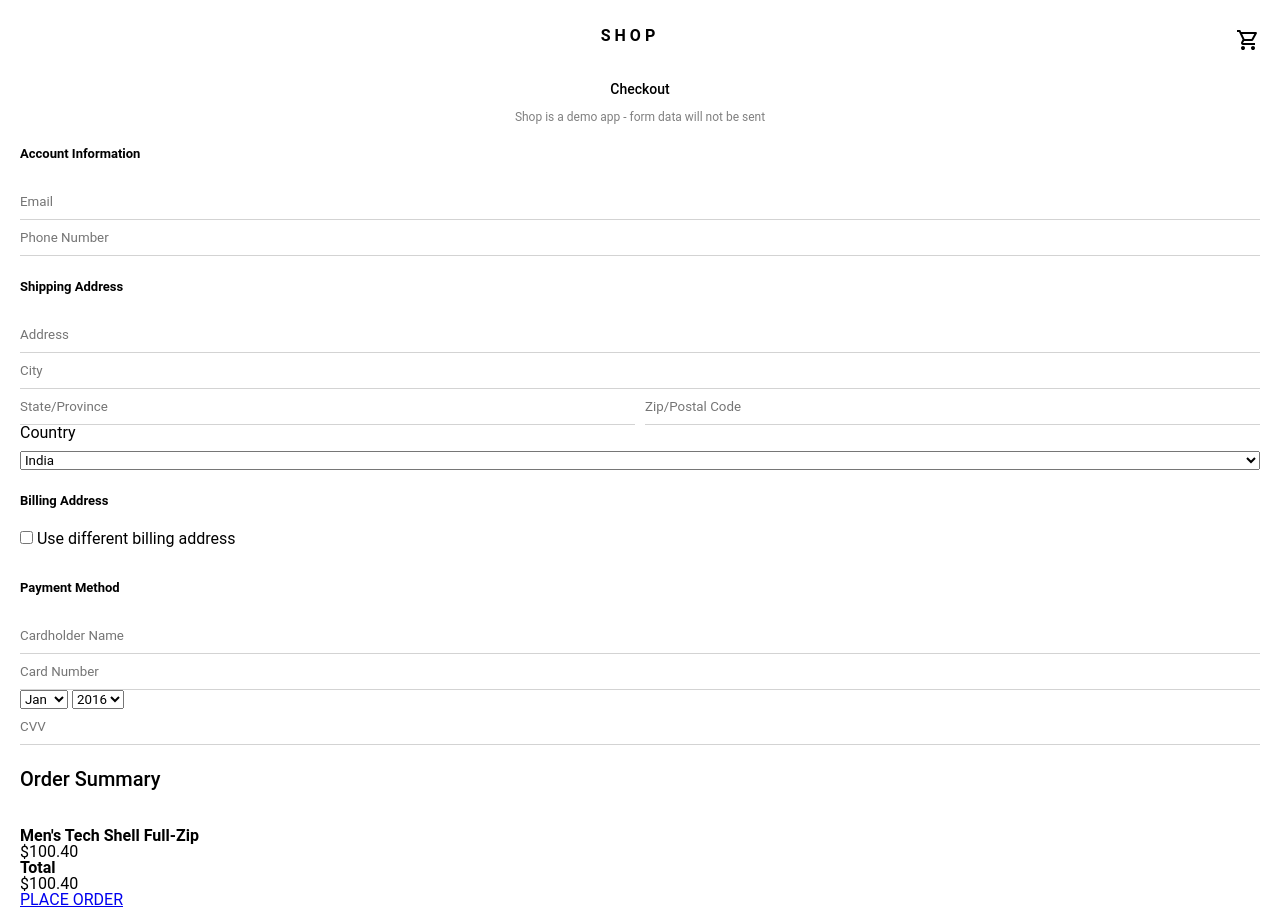
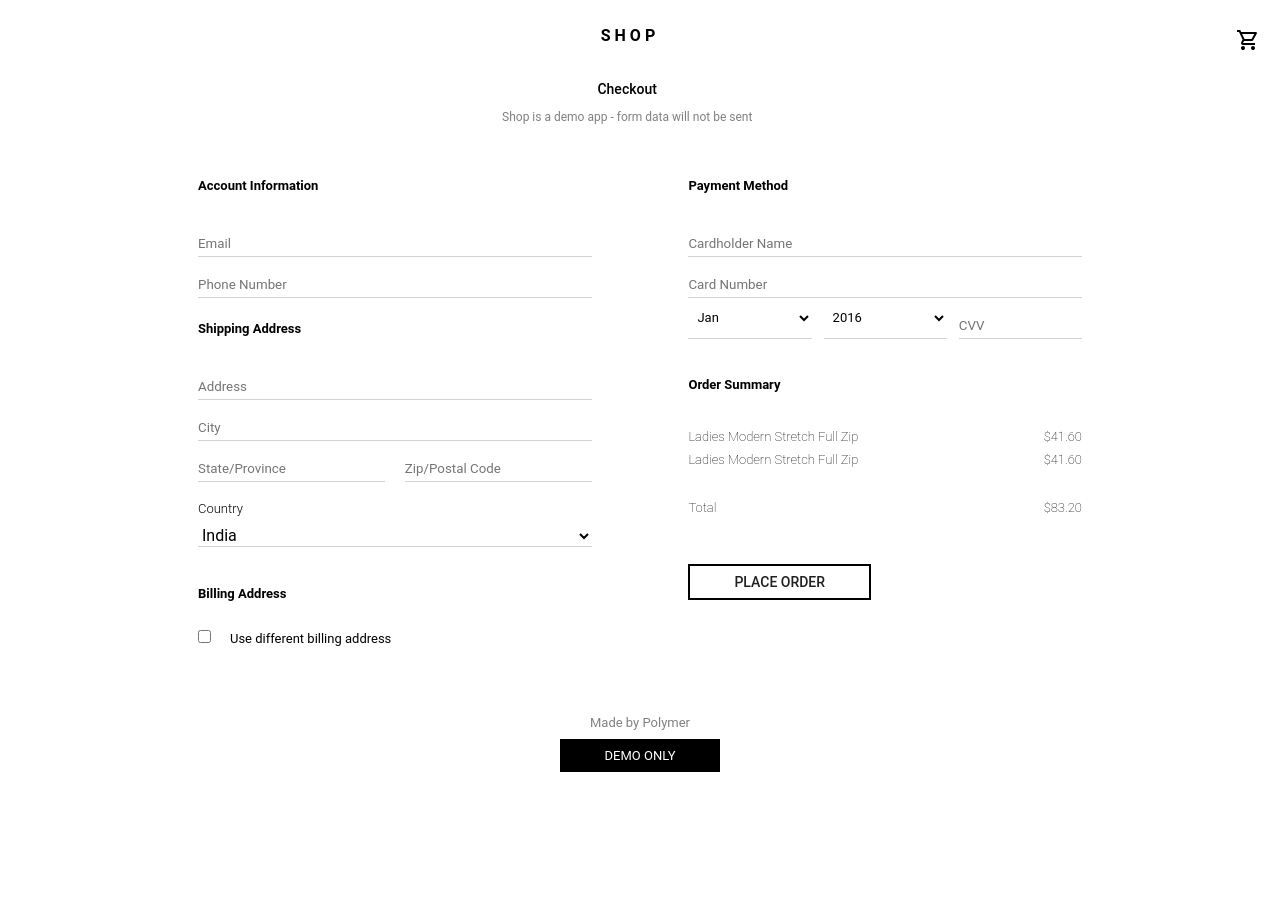
Before and after one commit to Umaprashanth/Polymer-Project, a plain HTML site: page checkout.html in a window 1280 px wide. After the commit the page ends 800 px from the top, so only its background shows below. Drawn offline with Linux system fonts and the light colour scheme.

Commit message:
before linking pages

```diff
--- a/checkout.html
+++ b/checkout.html
@@ -16,7 +16,7 @@
             <div class="ShoppingCart"><a href="#"><svg xmlns="http://www.w3.org/2000/svg" height="24px" viewBox="0 -960 960 960" width="24px" fill="#000000"><path d="M280-80q-33 0-56.5-23.5T200-160q0-33 23.5-56.5T280-240q33 0 56.5 23.5T360-160q0 33-23.5 56.5T280-80Zm400 0q-33 0-56.5-23.5T600-160q0-33 23.5-56.5T680-240q33 0 56.5 23.5T760-160q0 33-23.5 56.5T680-80ZM246-720l96 200h280l110-200H246Zm-38-80h590q23 0 35 20.5t1 41.5L692-482q-11 20-29.5 31T622-440H324l-44 80h480v80H280q-45 0-68-39.5t-2-78.5l54-98-144-304H40v-80h130l38 80Zm134 280h280-280Z"/></svg></a></div>
         </div>
 
-        <div class="details">
+        <div class="details DetailsCheckout">
             <h2 class="page-name">Checkout</h2>
             <p class="page-items">Shop is a demo app - form data will not be sent</p>
         </div>
@@ -46,11 +46,11 @@
                     </select>
                 </div>
 
-                <h2 class="PersonDetailsHeading">Billing Address</h2>
+                <h2 class="PersonDetailsHeading  BillingAddress">Billing Address</h2>
 
                 <div class="HiddenBillDiv">
                     <input type="checkbox" id="hide-bill" class="hidden-bill">
-                    <label for="">Use different billing address</label>
+                    <label class="label-hide-address" for="">Use different billing address</label>
                     <div id="hide" class="hidden-address">
                         <input type="text" placeholder="Address" class="InputData">
                         <input type="text" placeholder="City" class="InputData">
@@ -98,27 +98,40 @@
                         <option value="">2025</option>
                         <option value="">2026</option>
                     </select>
-                    <input type="text" placeholder="CVV" class="InputData">
+                    <input type="text" placeholder="CVV" class="InputData InputCvv">
                 </div>
 
-                <h2 class="PersonDetails">Order Summary</h2>
+                <h2 class="PersonDetails OrderSummary">Order Summary</h2>
                 <div class="CheckoutTotalPrice">
-                    <h4 class="TotalPrice">Men's Tech Shell Full-Zip</h4>
-                    <span>$100.40</span>
+                    <h4 class="TotalPriceLast">Ladies Modern Stretch Full Zip</h4>
+                    <span>$41.60</span>
                 </div>
-                <div  class="CheckoutTotalPrice">
-                    <h4 class="TotalPrice">Total</h4>
-                    <span>$100.40</span>
+                <div class="CheckoutTotalPrice">
+                    <h4 class="TotalPriceLast">Ladies Modern Stretch Full Zip</h4>
+                    <span>$41.60</span>
+                </div>
+                <div  class="CheckoutTotalPrice last2">
+                    <h4 class="TotalPriceLast">Total</h4>
+                    <span>$83.20</span>
                 </div>
 
-                <a href="#" class="PlaceOrderlLast">PLACE ORDER</a>
+            <a class="AddToCart" href="">
+                <div class="AddToCartDiv">ADD TO CART</div>
+            </a>
 
+            <footer class="PlaceOrderLastDiv">
+                <a href="" class="PlaceOrderLast">PLACE ORDER</a>
+            </footer>
             </div>
 
         </div>
 
 
+    </div>
 
+    <div class="LastContentOfProductPage  demoonlylast">
+        <a class="LastContentOfProductPageMadeBy" href="#">Made by Polymer</a>
+        <div class="LastContentOfProductPageDemoOnly">DEMO ONLY</div>
     </div>
 </body>
 </html>
--- a/style.css
+++ b/style.css
@@ -423,7 +423,12 @@ h2{
     display: flex;
     flex-direction: column;
     padding: 0px 20px;
-    gap: 10px;
+
+}
+
+.left-container, .right-container{
+    gap: 20px;
+    margin-bottom: 20px;
 }
 
 .PersonDetailsHeading{
@@ -441,13 +446,14 @@ h2{
     border-left: 0px;
     border-right: 0px;
     outline: none;
-    padding: 10px 0px;
+    padding-top: 20px;
+    padding-bottom: 5px;
 }
 
 .StateZip{
     display: flex;
     flex-direction: row;
-    gap:10px
+    gap:20px
 }
 
 .LableCountry{
@@ -464,8 +470,87 @@ h2{
     display: block;
 }
 
+.hidden-address{
+    margin-top: 10px;
+}
+
+.LabelName{
+    font-size: 13px;
+    font-weight: 300;
+    margin-top: 20px;
+    margin-bottom: 0;
+}
+
+.BillingAddress{
+    margin-top: 40px;
+    margin-bottom: 30px;
+}
+.CountrySelector{
+    border: 0px solid;
+
+    border-bottom: 1px solid lightgray;
+    background-color: white;
+    font-size: 16px;
+    outline: none;
+}
+
+.label-hide-address{
+    font-size: 13px;
+    margin-left: 15px;
+
+}
+
+.MonthYearCvv{
+    width: 100%;
+    display: grid;
+    grid-template-columns: 1fr 1fr 1fr;
+    gap: 12px;
+}
+
+.MonthSelector{
+    border: 0px solid;
+    border-bottom: 1px solid lightgray;
+    background-color: white;
+    width: 100;
+    font-size: 13px;
+    padding: 5px;
+}
+
+.OrderSummary{
+    font-size: 13px;
+    padding-top: 15px;
+    font-weight: bold;
+
+}
+
+.CheckoutTotalPrice{
+    display: flex;
+    justify-content: space-between;
+    margin: 5px 0px 10px 0px;
+    font-size: 13px;
+    font-weight: 100;
+}
 
 
+.last2{
+    margin-top: 35px;
+    margin-bottom: 60px;
+}
+
+.CheckoutButtonDiv{
+    margin-top: 255px;
+    background-color: #172C50;
+    border: none;
+}
+
+.TotalPriceLast{
+    font-size: 13px;
+    font-weight: lighter;
+}
+
+.PlaceOrderLastDiv{
+    display: none;
+}
 
 
 @media screen and (min-width: 768px){
@@ -696,4 +781,54 @@ h2{
       padding-left: 5%;
 
     }
+
+    .CheckoutButton{
+        display: none;
+    }
+
+    .main-container{
+        display: flex;
+        flex-direction: row;
+        width: 100%;
+        justify-content: space-between;
+        max-width: 80vw;
+        margin: 0 auto;
+    }
+
+    .left-container{
+        margin-left: 50px;
+        width: 40%;
+
+
+    }
+    .right-container{
+        margin-right: 50px;
+        width: 40%;
+        padding-left: 2rem 0;
+    }
+
+    .DetailsCheckout{
+        margin-bottom: 2rem;
+        padding-right: 2%;
+    }
+
+    .demoonlylast{
+        margin-top: 50px;
+    }
+
+    .PlaceOrderLastDiv{
+        display: block;
+    }
+
+    .PlaceOrderLast{
+        text-decoration: none;
+        color: #202020;
+        font-size: 14px;
+        font-weight: 500;
+        border: 2px solid black;
+        padding: 8px 44px;
+        background-color: white;
+    }
+
+
 }
```
